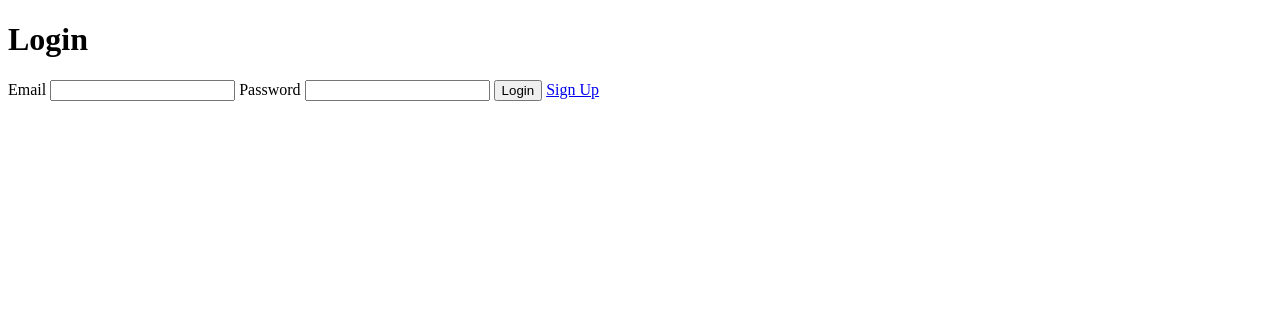
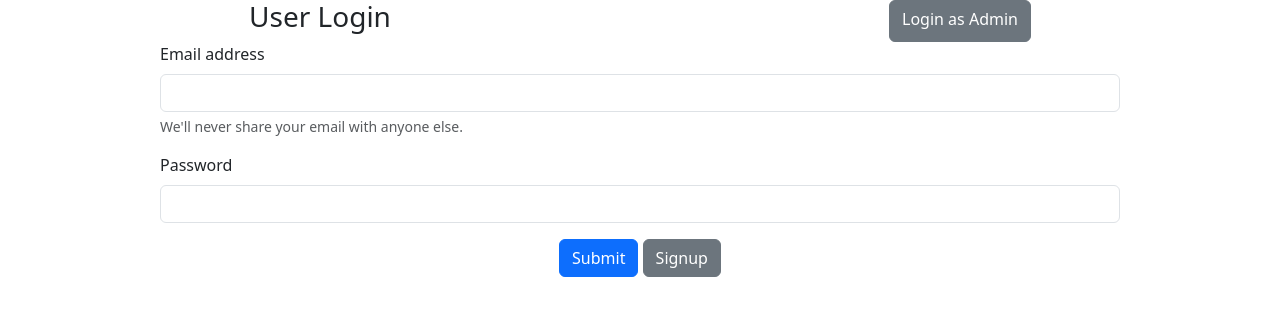
Before and after one commit to shobhit8797/TicketShow, a Flask app: page /login in a window 1280 px wide. Shown: the top 316 px of the page. Run offline with Flask 2, Linux system fonts and the light colour scheme.

Commit message:
created -Login -Signup -Logout pages and the proper routing, %% change the authentication process of user and admin and also validate the form data also add more style in the app

```diff
--- a/application/api.py
+++ b/application/api.py
@@ -4,7 +4,7 @@
 from flask_login import login_user, logout_user, current_user
 
 # Authentication apis
-# path '/auth/'
+# path '/user/'
 class LoginApi(Resource):
     def post(self):
         data = request.form
@@ -29,6 +29,7 @@
             db.session.commit()
             return {'statusCode': 200, 'message': 'User created successfully'}, 200
 class LogoutApi(Resource):
+
     def post(self):
         if current_user.is_authenticated:
             logout_user()
--- a/application/controllers.py
+++ b/application/controllers.py
@@ -1,20 +1,74 @@
 from application import app
 from flask import request, redirect, url_for, render_template, flash
-from flask_login import login_required, current_user
+from flask_login import login_required, current_user, logout_user, login_user
+from application.models import *
+
 
 @app.route('/', methods=['GET'])
-@login_required
+# @login_required
 def index():
-    return render_template('base.html')
+    return render_template('/user/index.html')
+
 
 @app.route('/login', methods=['GET'])
+@app.route('/user/login', methods=['GET', 'POST'])
 def login():
     if current_user.is_authenticated:
         return redirect(url_for('index'))
-    return render_template('/auth/login.html')
+    if request.method == 'GET':
+        return render_template('/auth/login.html', props={'title': "Login", 'login_type': "user"})
+    elif request.method == 'POST':
+        data = request.form
+        user = User.query.filter_by(email=data['email']).first()
+        if user and user.password_hash == data['password']:
+            login_user(user)
+            return redirect(url_for('index'))
+        else:
+            return redirect(url_for('login'))
 
-@app.route('/signup', methods=['GET'])
+
+@app.route('/admin/login', methods=['GET', 'POST'])
+def admin_login():
+    if current_user.is_authenticated:
+        return redirect(url_for('index'))
+    if request.method == 'GET':
+        return render_template('/auth/login.html', props={'title': "Login", 'login_type': "admin"})
+    elif request.method == 'POST':
+        data = request.form
+        user = User.query.filter_by(email=data['email']).first()
+        if user and user.password_hash == data['password']:
+            login_user(user)
+
+            # redirect to admin dashboard
+            return redirect(url_for('index'))
+        else:
+            return redirect(url_for('admin_login'))
+
+
+@app.route('/signup', methods=['GET', 'POST'])
 def signup():
     if current_user.is_authenticated:
         return redirect(url_for('index'))
-    return render_template('/auth/signup.html')
+    if request.method == 'GET':
+        return render_template('/auth/signup.html')
+    elif request.method == 'POST':
+        data = request.form
+        if User.query.filter_by(email=data['email']).first():
+            return redirect(url_for('signup'))
+        elif User.query.filter_by(email=data['username']).first():
+            return redirect(url_for('signup'))
+        else:
+            user = User(email=data['email'], username=data['username'], password_hash=data['password'],
+                        name=data['name'], role=[Role.query.filter_by(id=2).first()])
+            db.session.add(user)
+            db.session.commit()
+            return redirect(url_for('login'))
+
+
+@app.route('/logout', methods=['GET'])
+def logout():
+    if current_user.is_authenticated:
+        logout_user()
+        return redirect(url_for('login'))
+    else:
+        return {'statusCode': 401, 'message': 'User not logged in'}, 401
--- a/application/templates/auth/login.html
+++ b/application/templates/auth/login.html
@@ -1,23 +1,60 @@
-<!DOCTYPE html>
-<html lang="en">
-<head>
-    <meta charset="UTF-8">
-    <meta http-equiv="X-UA-Compatible" content="IE=edge">
-    <meta name="viewport" content="width=device-width, initial-scale=1.0">
-    <title>Document</title>
-</head>
-<body>
-    <h1>Login</h1>
-    <form id="login_form">
-        <label for="email">Email</label>
-        <input type="email" name="email" id="email">
-        <label for="password">Password</label>
-        <input type="password" name="password" id="password">
-        <button id="login_submit">Login</button>
+{% extends "base.html" %} {% block title %}{{ props.title }} {% endblock %} {%
+block body %}
+<div class="d-flex justify-content-around">
+  <h3 class="text-center">
+    {{ props.login_type[0].upper()+props.login_type[1:] }} Login
+  </h3>
+  {% if props.login_type == 'user' %}
+  <a
+    class="btn btn-secondary"
+    href="{{ url_for('admin_login') }}"
+    role="button"
+  >
+    Login as Admin
+  </a>
+  {% else %}
+  <a class="btn btn-secondary" href="{{ url_for('login') }}" role="button">
+    Login as User
+  </a>
+  {% endif %}
+</div>
 
-        <a href="{{url_for('signup')}}">Sign Up</a>
-    </form>
+<form
+  id="login_form"
+  action="/{{props.login_type}}/login"
+  method="post"
+  class="w-75 m-auto"
+>
+  <div class="mb-3">
+    <label for="exampleInputEmail1" class="form-label">Email address</label>
+    <input
+      type="email"
+      name="email"
+      class="form-control"
+      id="exampleInputEmail1"
+      aria-describedby="emailHelp"
+    />
+    <div id="emailHelp" class="form-text">
+      We'll never share your email with anyone else.
+    </div>
+  </div>
+  <div class="mb-3">
+    <label for="exampleInputPassword1" class="form-label">Password</label>
+    <input
+      type="password"
+      name="password"
+      class="form-control"
+      id="exampleInputPassword1"
+    />
+  </div>
+  <div class="text-center">
+    <button type="submit" class="btn btn-primary">Submit</button>
+    {% if props.login_type == 'user' %}
+    <a class="btn btn-secondary" href="{{ url_for('signup') }}" role="button">
+      Signup
+    </a>
+    {% endif %}
+  </div>
+</form>
 
-    <script src="{{url_for('static', filename='script.js')}}"></script>
-</body>
-</html>
+{% endblock %}
--- a/application/templates/base.html
+++ b/application/templates/base.html
@@ -1,15 +1,26 @@
 <!DOCTYPE html>
 <html lang="en">
-<head>
-    <meta charset="UTF-8">
-    <meta http-equiv="X-UA-Compatible" content="IE=edge">
-    <meta name="viewport" content="width=device-width, initial-scale=1.0">
-    <title>Document</title>
-</head>
-<body>
-    <button onclick="Logout()">Logout</button>
-    <h1>Hey {{ current_user.username }}</h1>
+  <head>
+    <meta charset="UTF-8" />
+    <meta http-equiv="X-UA-Compatible" content="IE=edge" />
+    <meta name="viewport" content="width=device-width, initial-scale=1.0" />
+    {% block head %} {% endblock %}
+    <title>{% block title %} {% endblock %}</title>
 
-    <script src="{{url_for('static', filename='script.js')}}"></script>
-</body>
+    <link
+      href="https://cdn.jsdelivr.net/npm/bootstrap@5.3.0-alpha1/dist/css/bootstrap.min.css"
+      rel="stylesheet"
+      integrity="sha384-GLhlTQ8iRABdZLl6O3oVMWSktQOp6b7In1Zl3/Jr59b6EGGoI1aFkw7cmDA6j6gD"
+      crossorigin="anonymous"
+    />
+  </head>
+  <body>
+    {% block body %} {% endblock %}
+
+    <script
+      src="https://cdn.jsdelivr.net/npm/bootstrap@5.3.0-alpha1/dist/js/bootstrap.bundle.min.js"
+      integrity="sha384-w76AqPfDkMBDXo30jS1Sgez6pr3x5MlQ1ZAGC+nuZB+EYdgRZgiwxhTBTkF7CXvN"
+      crossorigin="anonymous"
+    ></script>
+  </body>
 </html>
--- /dev/null
+++ b/application/templates/user/index.html
@@ -0,0 +1,2 @@
+<a href="/logout">Logout</a>
+<h1>Hey {{ current_user.username }}</h1>
```
Also changed, not shown: application/__init__.py (+4 -4 lines), application/static/script.js (+49 -49 lines), application/templates/auth/signup.html (+61 -25 lines), playground.html (added, +29 -0 lines), README.md.
